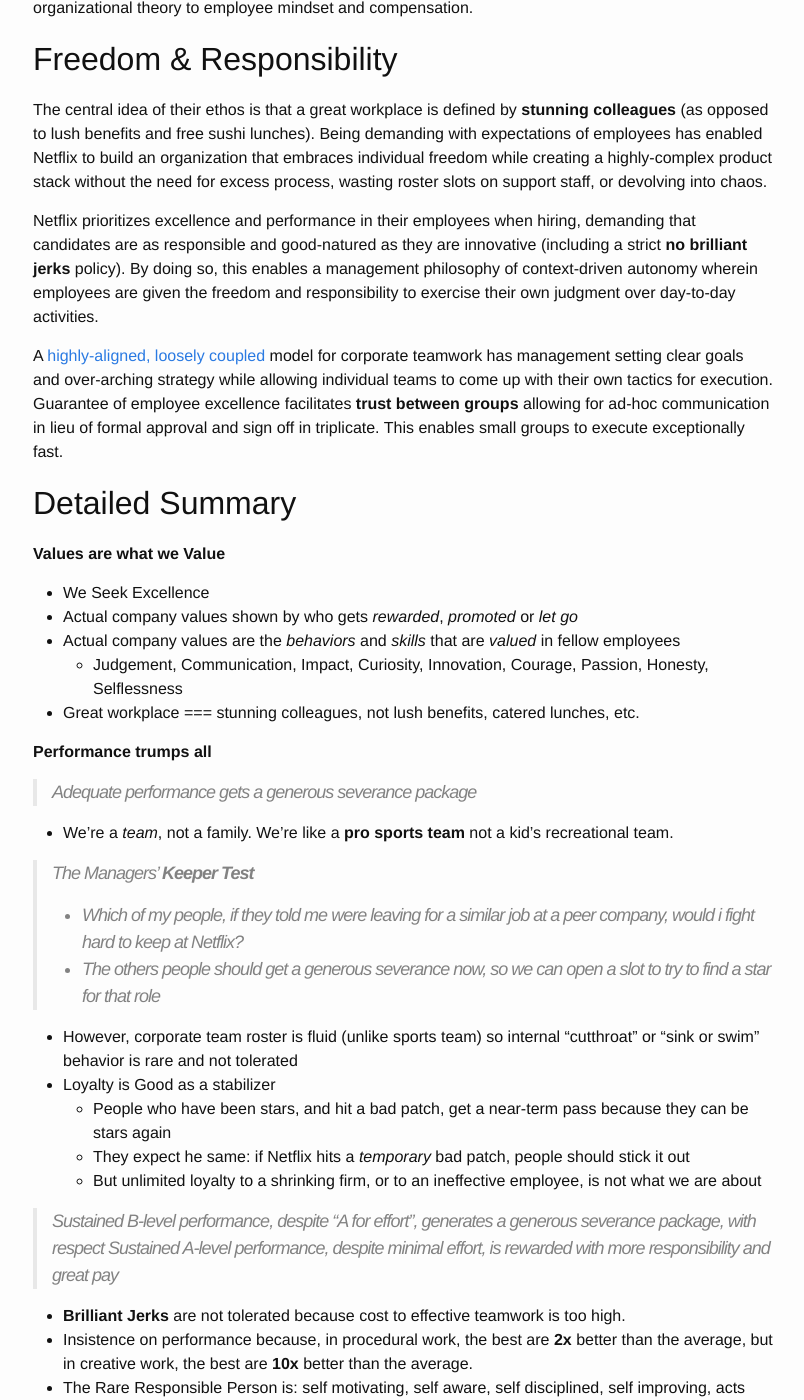
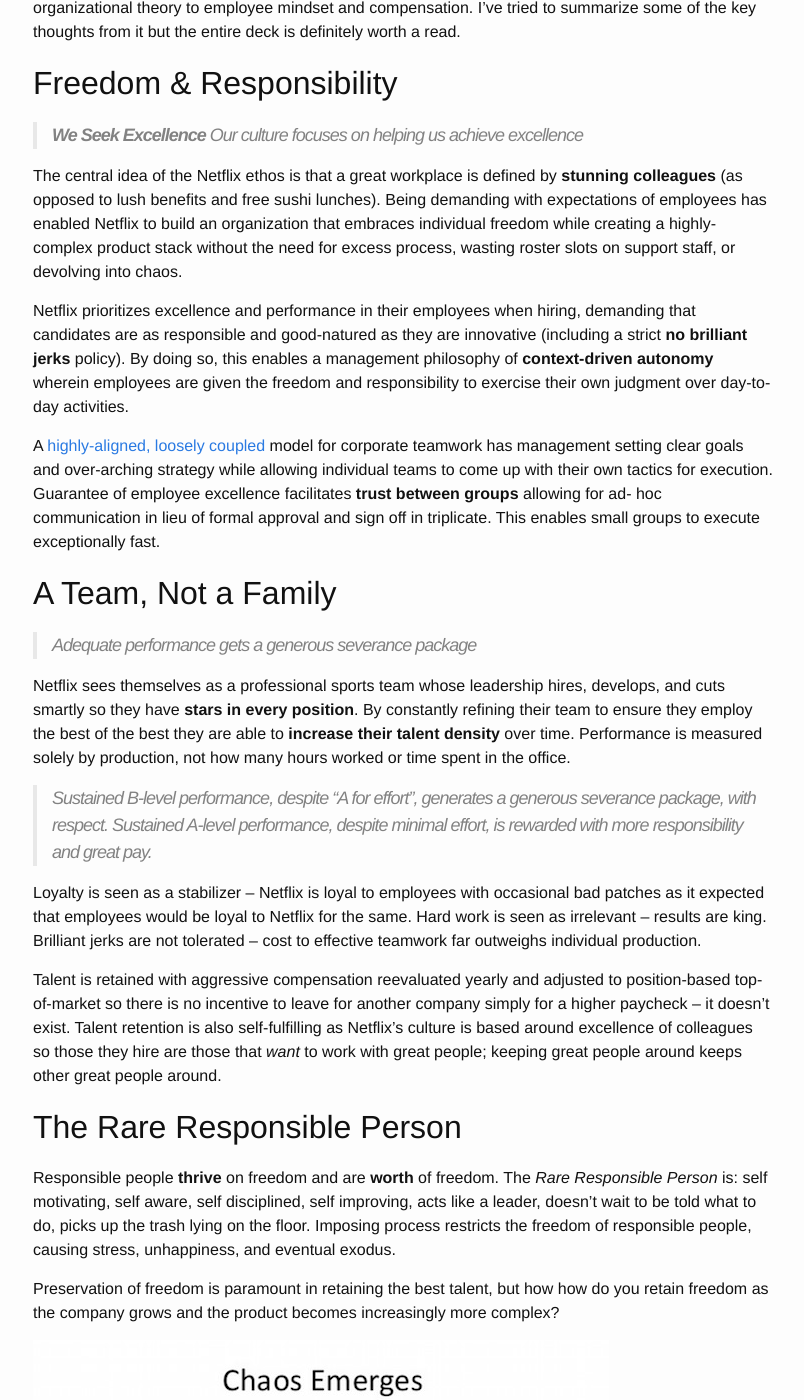
Before and after one commit to puzzfuzz/puzzfuzz.github.io, a Jekyll site: the page built from _posts/2015-02-28-netflix-culture.md, in a window 1280 px wide and 1400 px high, scrolled down 303 px. Shown: the whole window, without its empty margins (237-1041 px from the left). Built offline with Jekyll 4.4.1, drawn with Linux system fonts in a browser that asks for light colours; some of the changed text lies outside the part shown.

Commit message:
netlfix work

```diff
--- a/_posts/2015-02-28-netflix-culture.md
+++ b/_posts/2015-02-28-netflix-culture.md
@@ -8,17 +8,50 @@ permalink: netflix_culture
 
 #Netflix Culture
 
-Way back in 2009 [Netflix][netflix_corp] published a [slide deck][netflix_deck] detailing the inner workings of their corporate culture. In it, they discuss many aspects of what it means to work at Netflix -- everything from management and organizational theory to employee mindset and compensation.
+Way back in 2009 [Netflix][netflix_corp] published a [slide deck][netflix_deck] detailing the inner workings of their corporate culture. In it, they discuss many aspects of what it means to work at Netflix -- everything from management and organizational theory to employee mindset and compensation. I've tried to summarize some of the key thoughts from it but the entire deck is definitely worth a read.
 
 ##Freedom & Responsibility
 
-The central idea of their ethos is that a great workplace is defined by **stunning colleagues** (as opposed to lush benefits and free sushi lunches). Being demanding with expectations of employees has enabled Netflix to build an organization that embraces individual freedom while creating a highly-complex product stack without the need for excess process, wasting roster slots on support staff, or devolving into chaos.
+> **We Seek Excellence**
+> Our culture focuses on helping us achieve excellence
 
-Netflix prioritizes excellence and performance in their employees when hiring, demanding that candidates are as responsible and good-natured as they are innovative (including a strict **no brilliant jerks** policy). By doing so, this enables a management philosophy of context-driven autonomy wherein employees are given the freedom and responsibility to exercise their own judgment over day-to-day activities.
+The central idea of the Netflix ethos is that a great workplace is defined by **stunning colleagues** (as opposed to lush benefits and free sushi lunches). Being demanding with expectations of employees has enabled Netflix to build an organization that embraces individual freedom while creating a highly-complex product stack without the need for excess process, wasting roster slots on support staff, or devolving into chaos.
 
-A [highly-aligned, loosely coupled][slide_93] model for corporate teamwork has management setting clear goals and over-arching strategy while allowing individual teams to come up with their own tactics for execution. Guarantee of employee excellence facilitates **trust between groups** allowing for ad-hoc communication in lieu of formal approval and sign off in triplicate. This enables small groups to execute exceptionally fast.
+Netflix prioritizes excellence and performance in their employees when hiring, demanding that candidates are as responsible and good-natured as they are innovative (including a strict **no brilliant jerks** policy). By doing so, this enables a management philosophy of **context-driven autonomy** wherein employees are given the freedom and responsibility to exercise their own judgment over day-to-day activities.
 
-##Detailed Summary
+A [highly-aligned, loosely coupled][slide_93] model for corporate teamwork has management setting clear goals and over-arching strategy while allowing individual teams to come up with their own tactics for execution. Guarantee of employee excellence facilitates **trust between groups** allowing for ad-
+hoc communication in lieu of formal approval and sign off in triplicate. This enables small groups to execute exceptionally fast.
+
+##A Team, Not a Family
+
+> Adequate performance gets a generous severance package
+
+Netflix sees themselves as a professional sports team whose leadership hires, develops, and cuts smartly so they have **stars in every position**. By constantly refining their team to ensure they employ the best of the best they are able to **increase their talent density** over time. Performance is measured solely by production, not how many hours worked or time spent in the office.
+
+> Sustained B-level performance, despite "A for effort", generates a generous severance package, with respect.
+> Sustained A-level performance, despite minimal effort, is rewarded with more responsibility and great pay.
+
+Loyalty is seen as a stabilizer -- Netflix is loyal to employees with occasional bad patches as it expected that employees would be loyal to Netflix for the same. Hard work is seen as irrelevant -- results are king. Brilliant jerks are not tolerated -- cost to effective teamwork far outweighs individual production.
+
+Talent is retained with aggressive compensation reevaluated yearly and adjusted to position-based top-of-market so there is no incentive to leave for another company simply for a higher paycheck -- it doesn't exist. Talent retention is also self-fulfilling as Netflix's culture is based around excellence of colleagues so those they hire are those that *want* to work with great people; keeping great people around keeps other great people around.
+
+##The Rare Responsible Person
+
+Responsible people **thrive** on freedom and are **worth** of freedom. The _Rare Responsible Person_ is: self motivating, self aware, self disciplined, self improving, acts like a leader, doesn't wait to be told what to do, picks up the trash lying on the floor. Imposing process restricts the freedom of responsible people, causing stress, unhappiness, and eventual exodus.
+
+Preservation of freedom is paramount in retaining the best talent, but how how do you retain freedom as the company grows and the product becomes increasingly more complex?
+
+![netflix chaos](/assets/netflix_chaos.jpg)
+
+It comes back to **talent density**.
+
+![netflix growth](/assets/netflix_chaos_free.jpg)
+
+By ensuring a steady talent growth which outpaces business growth, responsible individuals are able to cope with complexity naturally. A key to this, however, is to **minimize complexity growth** by focusing on many small products instead of a monolithic architecture. Distracting complexity is eliminated and "efficiency optimizations" which **increase rigidity** are avoided.
+
+---
+
+##Collected Notes
 
 **Values are what we Value**
 
```
Also changed, not shown: other parts of _posts/2015-02-28-netflix-culture.md (+2 -0 lines).
